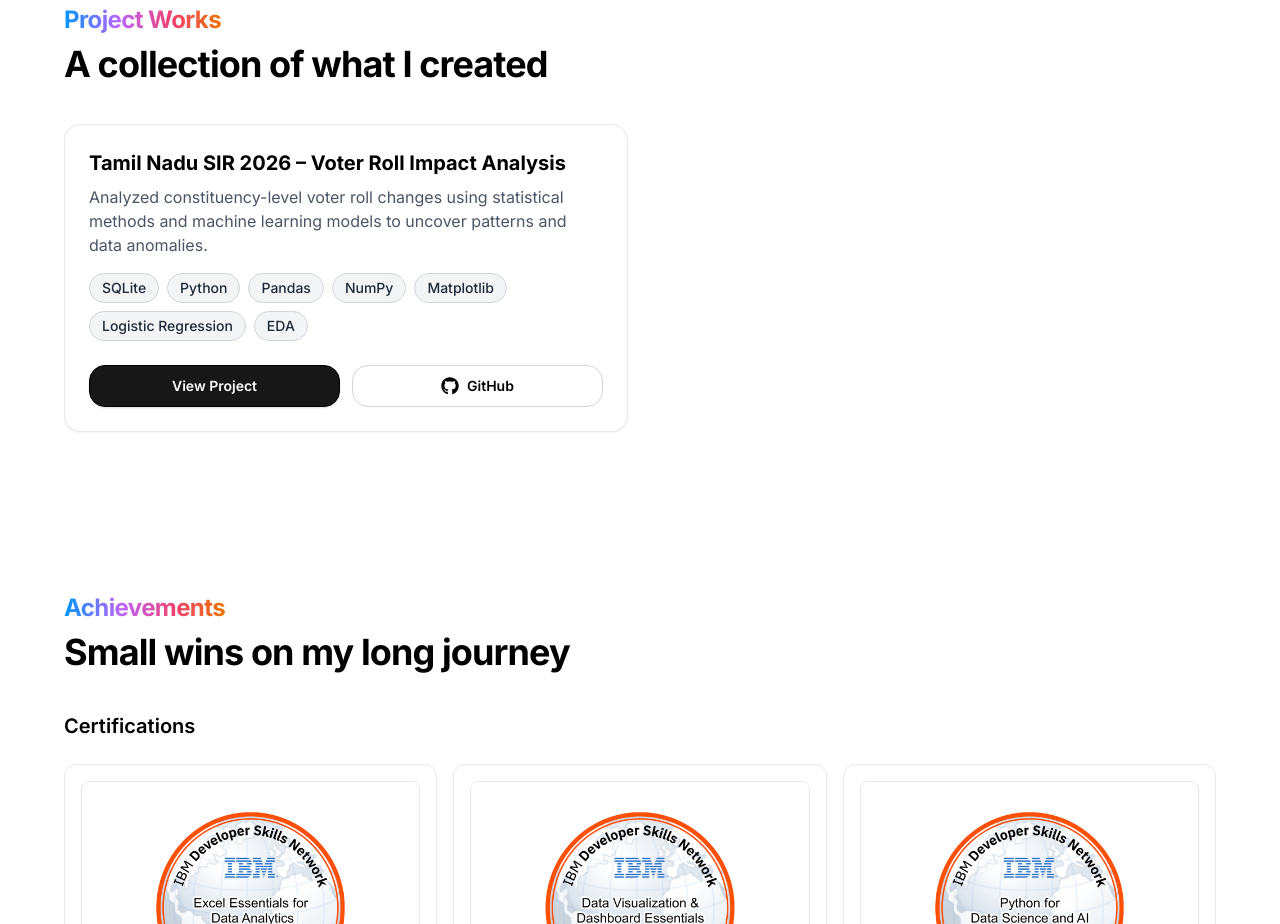
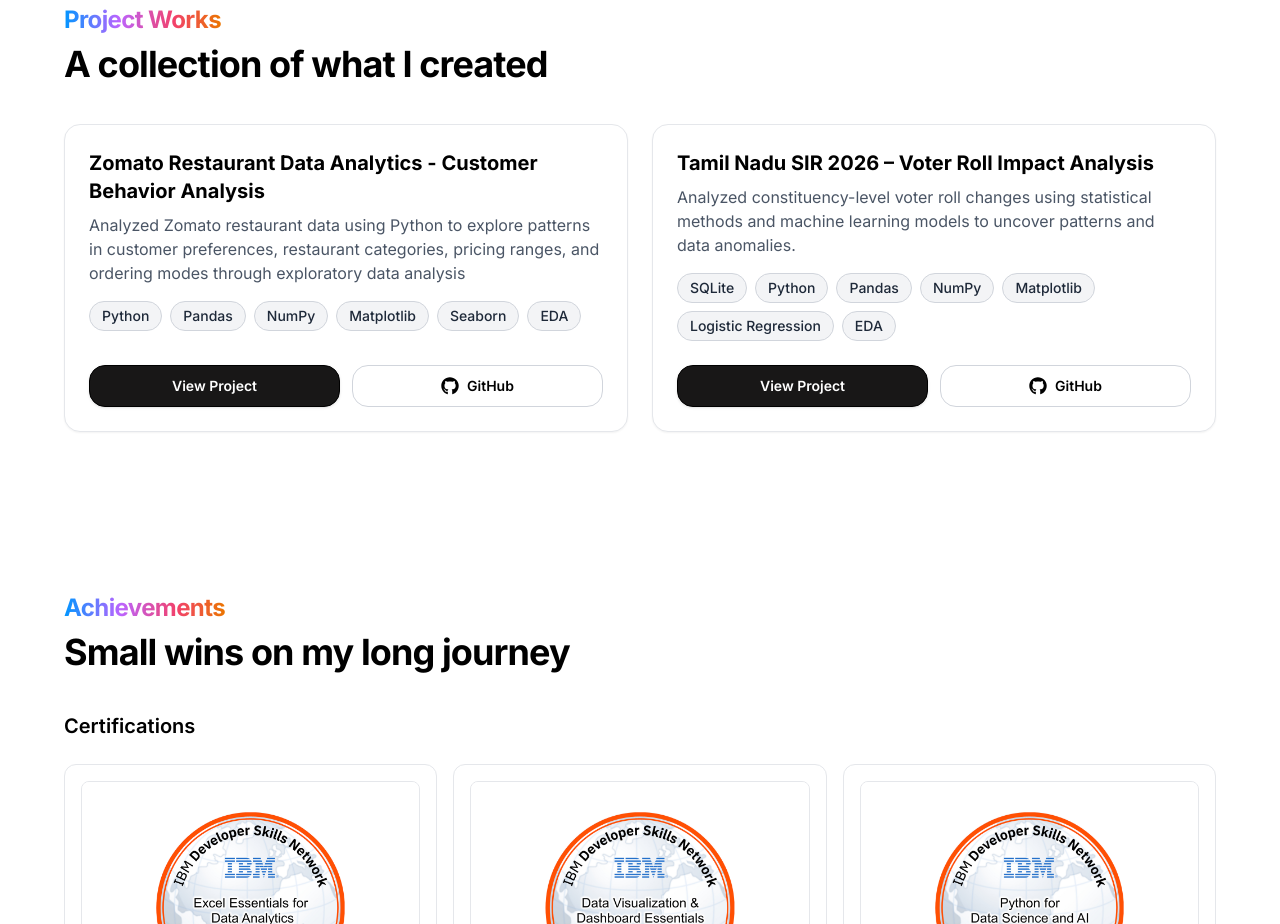
Before and after one commit to ijaihari/ds-portfolio, a React (Vite) app: page / in a window 1280 px wide. Shown: the part 2540-3464 px from the top of the page. Built offline with nearby package versions, Linux system fonts and the light colour scheme.

Commit message:
project update

```diff
--- a/src/pages/ProjectsSection.jsx
+++ b/src/pages/ProjectsSection.jsx
@@ -3,6 +3,21 @@ import { ProjectCard } from "../components/ProjectCard";
 
 export function ProjectsSection() {
   const projects = [
+    {
+      title: "Zomato Restaurant Data Analytics - Customer Behavior Analysis",
+      description:
+        " Analyzed Zomato restaurant data using Python to explore patterns in customer preferences, restaurant categories, pricing ranges, and ordering modes through exploratory data analysis",
+      tech: [
+        "Python",
+        "Pandas",
+        "NumPy",
+        "Matplotlib",
+        "Seaborn",
+        "EDA",
+      ],
+      liveLink: "https://github.com/ijaihari/Zomato-Restaurant-Data-Analytics-Customer-Behavior-Analysis/blob/main/Zomato%20Restaurant%20Data%20Analytics%20-%20Customer%20Behavior%20Analysis.ipynb",
+      githubLink: "https://github.com/ijaihari/Zomato-Restaurant-Data-Analytics-Customer-Behavior-Analysis",
+    },
     {
       title: "Tamil Nadu SIR 2026 – Voter Roll Impact Analysis",
       description:
```
